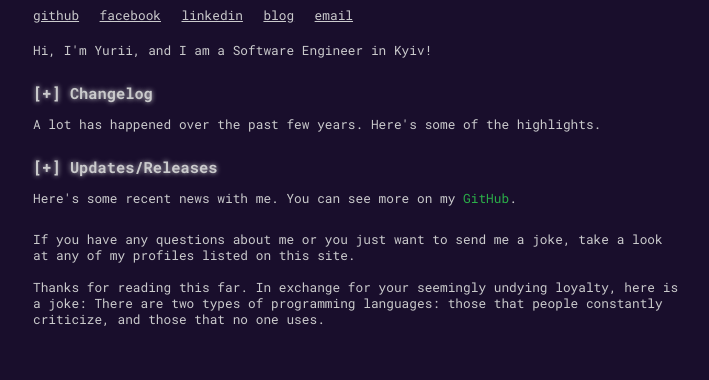
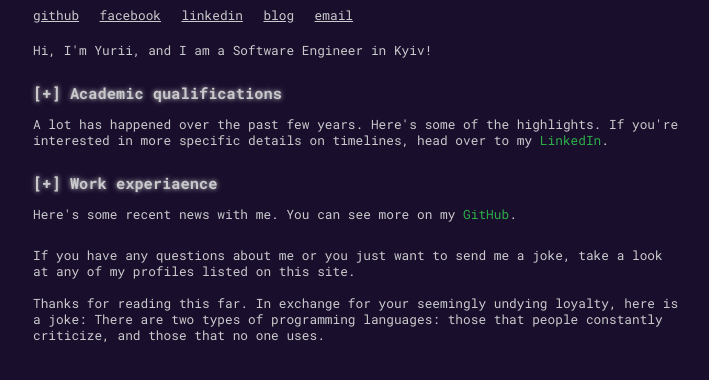
Before and after one commit to DyvakYA/dyvakya.github.io, a plain HTML site: page index.html in a window 1280 px wide. Shown: the part 70-450 px from the top of the page, without its empty margins (282-991 px from the left). Drawn offline with Linux system fonts and the light colour scheme; no server answers; a script that the page names is missing.

Commit message:
Update index.html

```diff
--- a/index.html
+++ b/index.html
@@ -3,20 +3,6 @@
 <head>
   <title>Dyvak Yurii</title>
   <meta name="description" content="Dyvak Yurii, Software Engineer in Kyiv." />
-
-  <!-- Twitter data -->
-  <meta name="twitter:card" content="summary">
-  <meta name="twitter:title" content="Dyvak Yurii">
-  <meta name="twitter:description" content="Dyvak Yurii, Software Engineer in Kyiv.">
-  <meta name="twitter:creator" content="@dyvak">
-  <meta name="twitter:image" content="http://dyvakya.github.io/img/casssquare.jpg">
-
-  <!-- Open Graph data -->
-  <meta property="og:title" content="Dyvak Yurii" />
-  <meta property="og:url" content="http://dyvakya.github.io/" />
-  <meta property="og:image" content="http://dyvakya.github.io/img/casssquare.jpg" />
-  <meta property="og:description" content="Dyvak Yurii, Software Engineer in Kyiv." />
-  <meta property="og:site_name" content="Dyvak Yurii' personal website" />
 
   <!-- Favicon/theme -->
   <link rel="apple-touch-icon" sizes="180x180" href="/img/apple-touch-icon.png">
@@ -49,21 +35,22 @@
   <div class="intro">
     Hi, I'm Yurii, and I am a Software Engineer in Kyiv!
   </div>
+
+
   <div class="changelog">
-    <div class="title flash">Changelog</div>
+    <div class="title flash">Academic qualifications</div>
     A lot has happened over the past few years. Here's some of the highlights.
     <div class="exp">
       <div class="loading">Loading...</div>
       <ul id="highlights">
       </ul>
-
-      If you're interested in more specific details on timelines, head over to my
+    </div>
+    If you're interested in more specific details on timelines, head over to my
       <a href="http://linkedin.com/in/dyvakyurii">LinkedIn</a>.
-    </div>
   </div>
 
   <div class="updates">
-    <div class="title flash">Updates/Releases</div>
+    <div class="title flash">Work experiaence</div>
     Here's some recent news with me. You can see more on my
     <a href="https://github.com/dyvakya/">GitHub</a>.
     <div class="exp">
```
